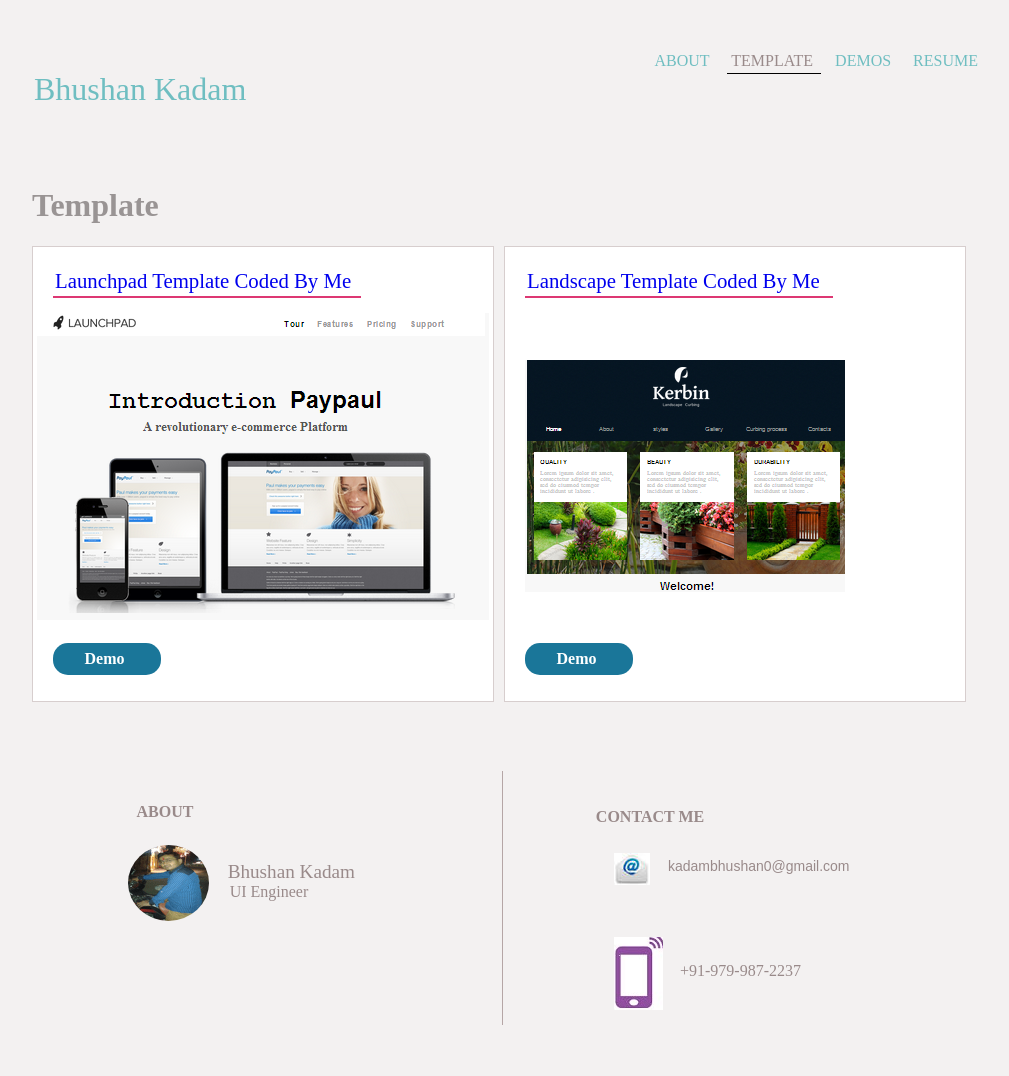
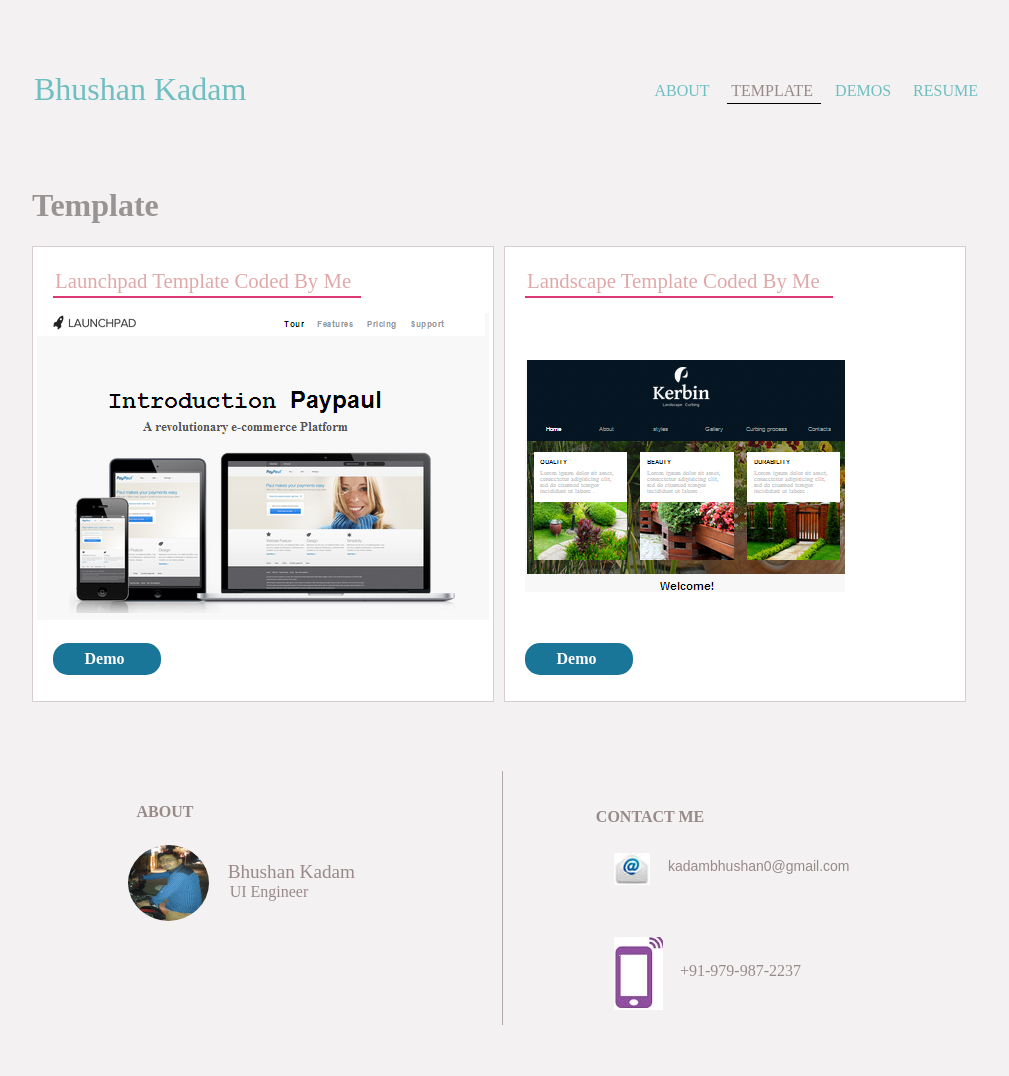
Before and after one commit to bhushansureshkadam/bhushansureshkadam.github.io, a Jekyll site: the page css/template/template.html, which Jekyll copies as it is, in a window 1280 px wide. Shown: the whole page, without its empty margins (128-1137 px from the left). Built offline with Jekyll 4.4.1, drawn with Linux system fonts in a browser that asks for light colours; Markdown is read by kramdown in place of the engine named in the settings.

Commit message:
another css commet

```diff
--- a/css/demo/demos.css
+++ b/css/demo/demos.css
@@ -22,7 +22,7 @@ body{
 }
 .nav {
   position:relative;
-  top:44px;
+  top:74px;
   float:right;
   padding:0;
   margin:0;
--- a/css/template/template.css
+++ b/css/template/template.css
@@ -23,7 +23,7 @@ body{
 .nav {
 
   position:relative;
-  top:44px;
+  top:74px;
   float:right;
   padding:0;
   margin:0;
@@ -87,6 +87,7 @@ body{
     font-size: 1.3em;
     display: inline-block;
     border-bottom: 2px solid rgb(221, 56, 115);
+    color: #E0A9A9;
 }
 .main ul li img.image1 {
 
```
